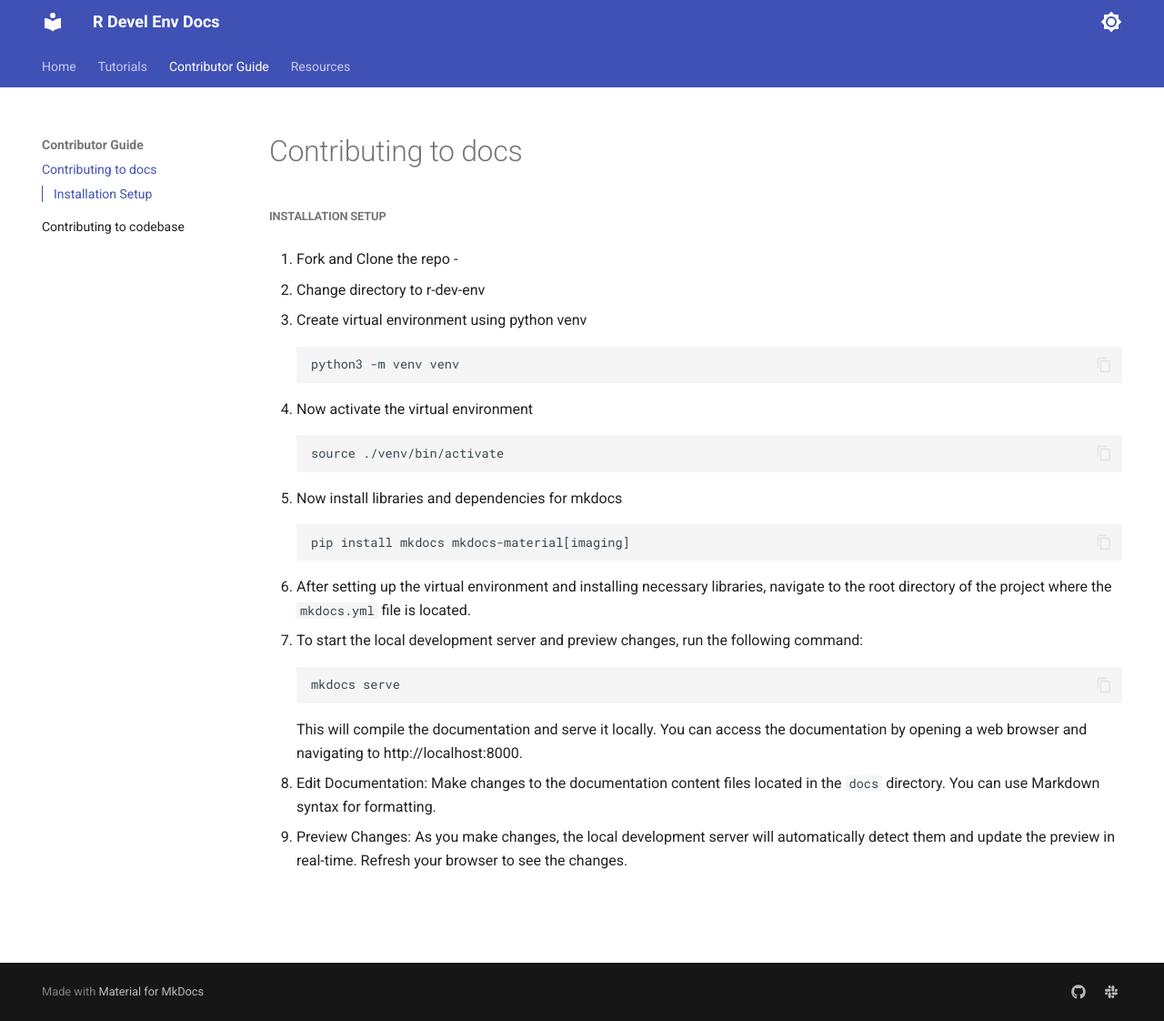
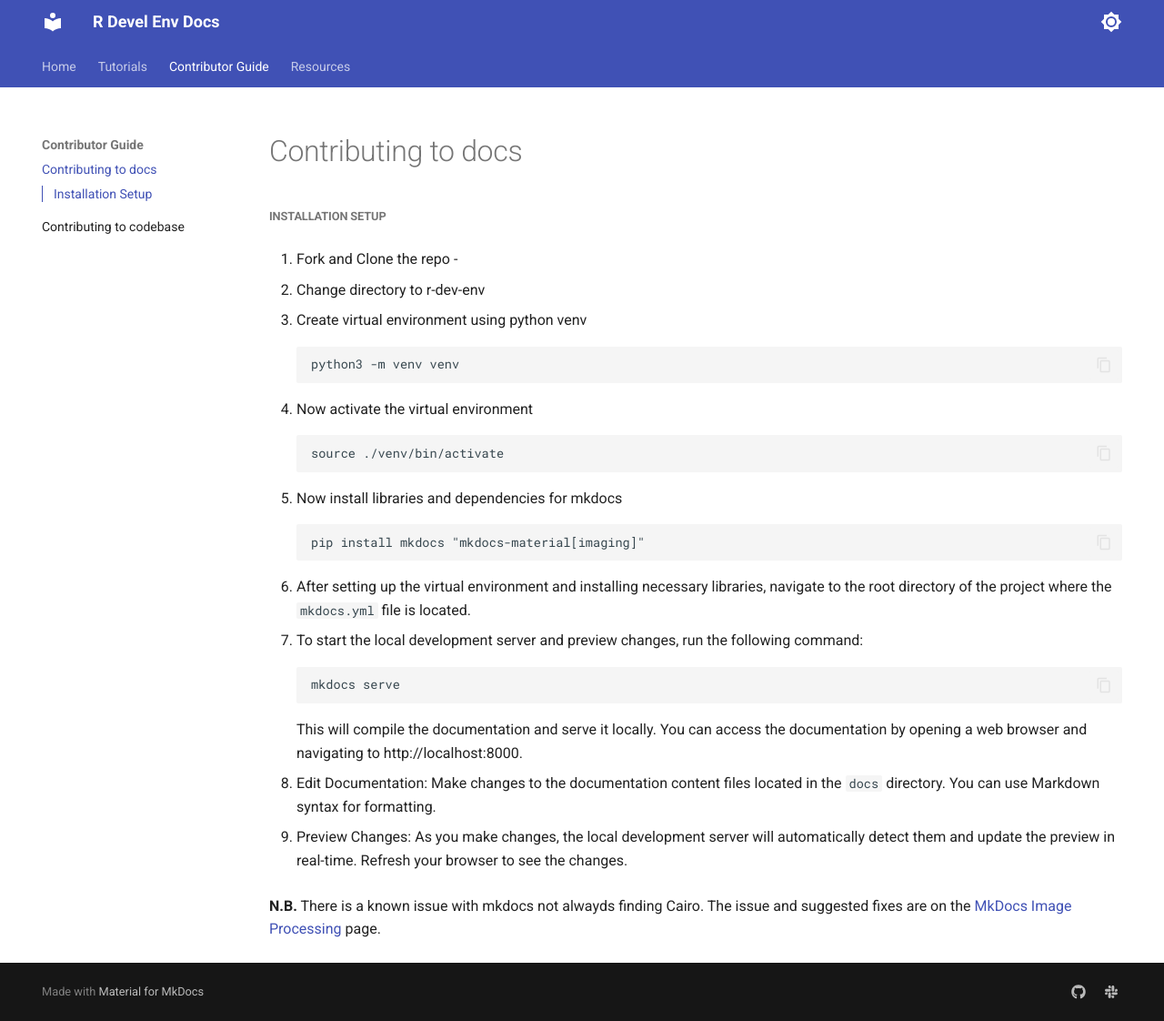
Before and after one commit to r-devel/r-dev-env, an MkDocs documentation site: the page built from docs/contributor_guide/contributing_to_docs.md, in a window 1280 px wide and 1122 px high. Shown: the whole window at 91% size. Built offline with MkDocs 1.6.1 and Material for MkDocs 9.7.7, drawn with Linux system fonts in a browser that asks for light colours.

Commit message:
Added link to MkDocs and typo fix

````diff
--- a/docs/contributor_guide/contributing_to_docs.md
+++ b/docs/contributor_guide/contributing_to_docs.md
@@ -17,7 +17,7 @@ source ./venv/bin/activate
 
 5. Now install libraries and dependencies for mkdocs
 ```
-pip install mkdocs mkdocs-material[imaging]
+pip install mkdocs "mkdocs-material[imaging]"
 ```
 
 6. After setting up the virtual environment and installing necessary libraries, navigate to the root directory of the project where the `mkdocs.yml` file is located.
@@ -31,3 +31,5 @@ This will compile the documentation and serve it locally. You can access the doc
 8. Edit Documentation: Make changes to the documentation content files located in the `docs` directory. You can use Markdown syntax for formatting.
 
 9. Preview Changes: As you make changes, the local development server will automatically detect them and update the preview in real-time. Refresh your browser to see the changes.
+
+**N.B.** There is a known issue with mkdocs not alwayds finding Cairo. The issue and suggested fixes are on the [MkDocs Image Processing](https://squidfunk.github.io/mkdocs-material/plugins/requirements/image-processing/) page.
````
